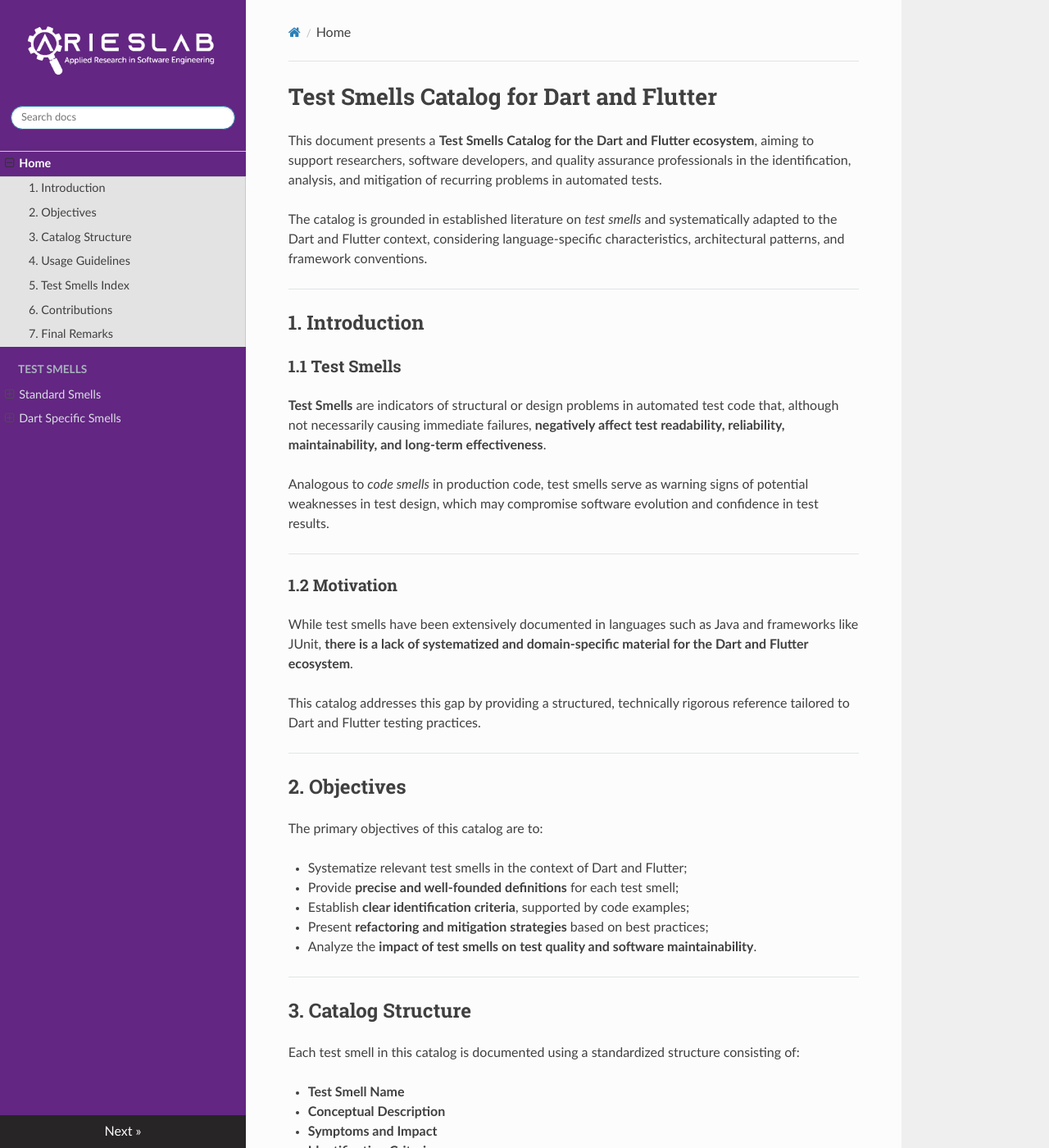
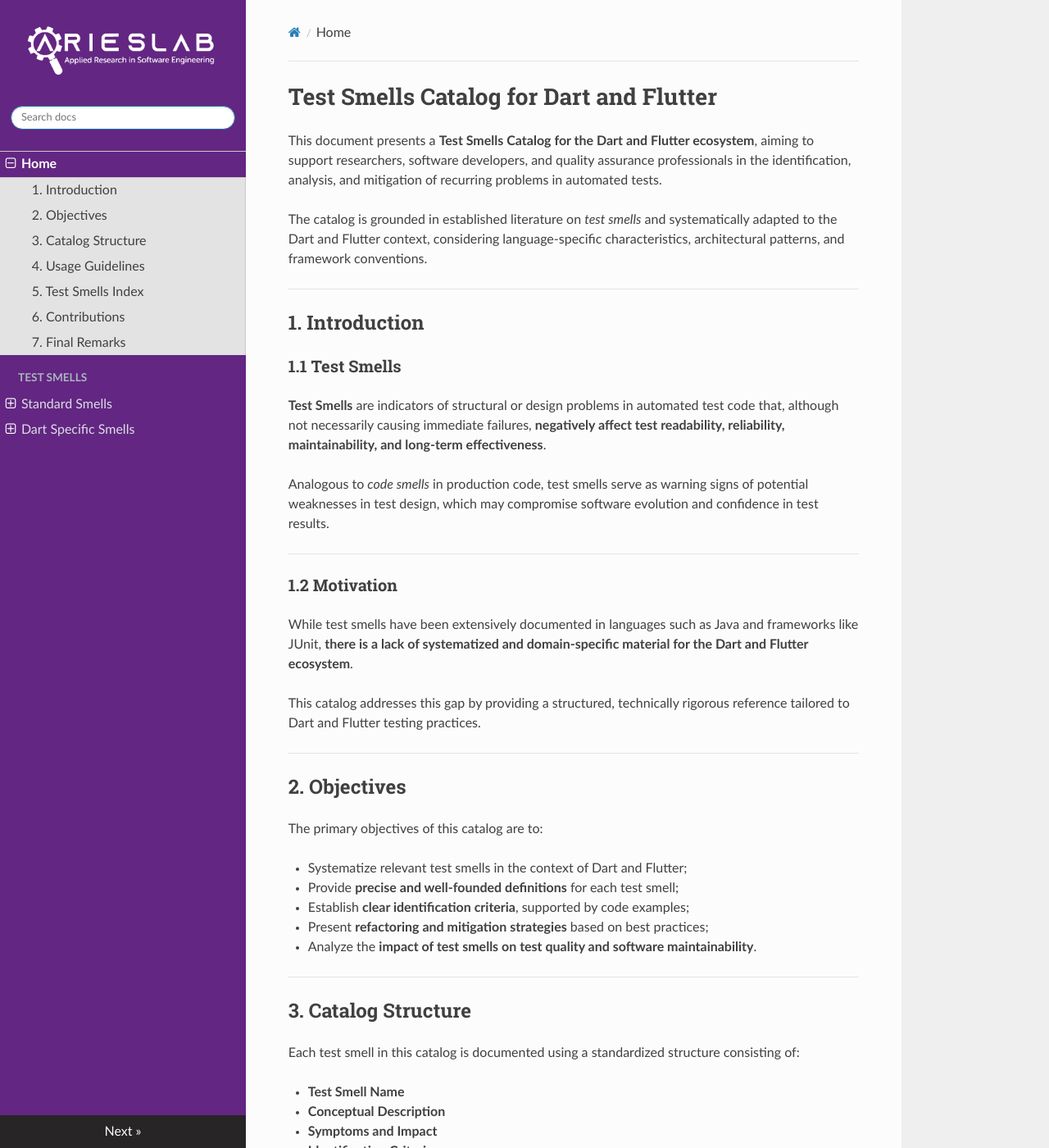
Before and after one commit to ERONILDOJUNIOR/Test-Smell-Catalog-for-Dart, an MkDocs documentation site: the page built from docs/index.md, in a window 1280 px wide and 1400 px high. Shown: the whole window at 82% size. Built offline with MkDocs 1.6.1, drawn with Linux system fonts in a browser that asks for light colours; nearby versions of some CDN libraries.

Commit message:
arrumando visual

```diff
--- a/docs/stylesheets/extra.css
+++ b/docs/stylesheets/extra.css
@@ -16,7 +16,10 @@
 /* Sidebar links */
 .wy-menu-vertical a {
     color: #d9dee3;
+    font-size: 100%;
 }
+
+
 
 /* Sidebar link hover */
 .wy-menu-vertical a:hover {
@@ -29,6 +32,7 @@
     color: #ffffff;
 }
 .wy-menu-vertical li.current > a :hover{
+    background-color: #ffffff;
     color: #632682;
 }
 
@@ -38,3 +42,15 @@
 .wy-menu-vertical p.caption {
     color: #a9b4be;
 }
+
+
+.wy-nav-top{
+    background: #632682;
+}
+
+.wy-menu-vertical li button.toctree-expand{
+    color: #ffffff;
+}
+.wy-menu-vertical li.current>a button.toctree-expand, .wy-menu-vertical li.on a button.toctree-expand{
+    color: #ffffff;
+}
```
